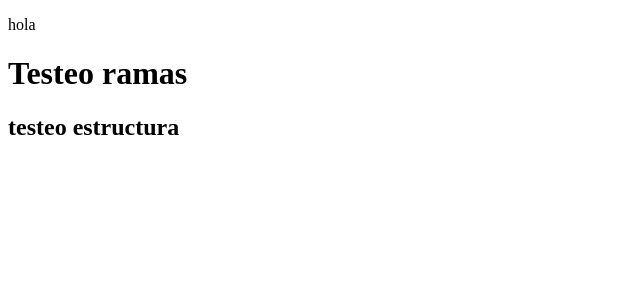
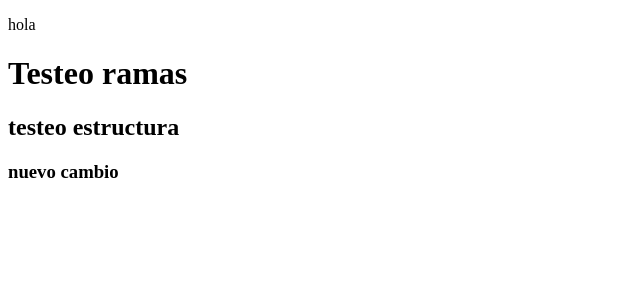
Before and after one commit to Thr4sh3r01/team-angular, an Angular app: page / in a window 1280 px wide. Shown: the top 300 px of the page, without its empty margins (0-640 px from the left). Built offline with nearby package versions, Linux system fonts and the light colour scheme.

Commit message:
Nuevo cambio test

```diff
--- a/src/app/app.component.html
+++ b/src/app/app.component.html
@@ -1,3 +1,4 @@
 <p>hola</p>
 <h1>Testeo ramas</h1>
 <h2>testeo estructura</h2>
+<h3>nuevo cambio</h3>
```
